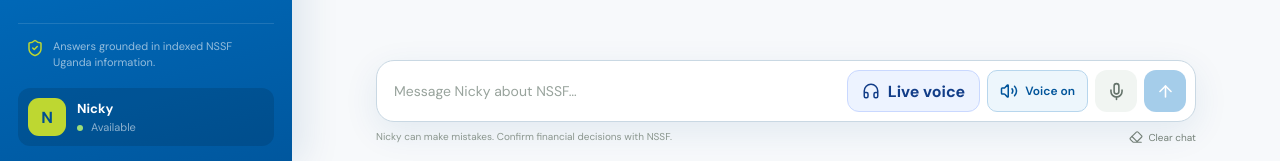
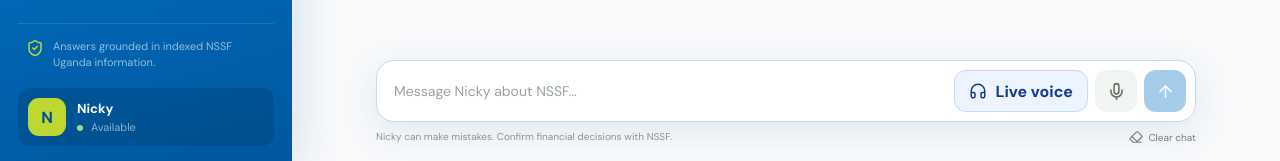
Before and after one commit to esther2145/Chatbot, a React (Vite) app in the folder frontend/: page / in a window 1280 px wide. Shown: the part 636-797 px from the top of the page. Built offline with nearby package versions, Linux system fonts and the light colour scheme; no server answers.

Commit message:
Remove redundant text voice toggle

```diff
--- a/frontend/src/App.css
+++ b/frontend/src/App.css
@@ -324,12 +324,6 @@ button:focus-visible, textarea:focus-visible, a:focus-visible {
 .service-status > span { width: 7px; height: 7px; border-radius: 50%; background: #d8a740; box-shadow: 0 0 0 4px rgba(216, 167, 64, .12); }
 .service-status.is-online { color: #287247; }
 .service-status.is-online > span { background: #27a75f; box-shadow: 0 0 0 4px rgba(39, 167, 95, .12); }
-.voice-control {
-  height: 40px; display: flex; align-items: center; gap: 7px; padding: 0 12px;
-  border: 1px solid var(--line); border-radius: 10px; color: var(--muted); background: #fff; font-size: 12px; font-weight: 600;
-}
-.voice-control.active { color: var(--nssf-blue-dark); border-color: #b7d6ed; background: var(--soft-blue); }
-
 .chat-stage { min-height: 0; flex: 1; display: flex; flex-direction: column; }
 .messages { min-height: 0; flex: 1; overflow-y: auto; padding: 34px 36px 24px; scroll-behavior: smooth; }
 .welcome-panel { max-width: 790px; margin: 2vh auto 38px; text-align: center; }
@@ -374,8 +368,7 @@ button:focus-visible, textarea:focus-visible, a:focus-visible {
 .composer textarea { flex: 1; max-height: 130px; min-height: 42px; padding: 11px 0 7px; resize: none; border: 0; outline: 0; color: var(--ink); background: transparent; font-size: 14px; line-height: 1.5; }
 .composer textarea::placeholder { color: #98a39c; }
 .composer-actions { display: flex; align-items: center; gap: 7px; flex: 0 0 auto; }
-.composer-actions .live-voice-launch,
-.composer-actions .voice-control { height: 42px; }
+.composer-actions .live-voice-launch { height: 42px; }
 .composer-icon, .send-button { width: 42px; height: 42px; display: grid; place-items: center; border: 0; border-radius: 12px; }
 .composer-icon { color: #64736a; background: #f1f5f2; }
 .composer-icon:hover { color: var(--nssf-blue); background: #e8f3fa; }
@@ -402,9 +395,8 @@ button:focus-visible, textarea:focus-visible, a:focus-visible {
 
 @media (max-width: 620px) {
   .workspace-header { min-height: 76px; padding: 13px 16px; }
-  .eyebrow, .service-status, .voice-control span { display: none; }
+  .eyebrow, .service-status { display: none; }
   .header-left h1 { font-size: 18px; }
-  .voice-control { width: 40px; padding: 0; justify-content: center; }
   .messages { padding: 25px 16px 16px; }
   .welcome-panel { margin-top: 0; }
   .welcome-panel h2 { font-size: 21px; }
--- a/frontend/src/App.tsx
+++ b/frontend/src/App.tsx
@@ -13,11 +13,9 @@ import {
   Sparkles,
   Square,
   Trash2,
-  Volume2,
-  VolumeX,
   X,
 } from "lucide-react";
-import { speakText, startListening } from "./utils/speech";
+import { startListening } from "./utils/speech";
 import {
   LiveVoice,
   type CallTranscriptMessage,
@@ -81,7 +79,6 @@ function App() {
     () => localStorage.getItem("nssf_active_id") || ""
   );
   const [question, setQuestion] = useState("");
-  const [voiceReplies, setVoiceReplies] = useState(true);
   const [listening, setListening] = useState(false);
   const [loading, setLoading] = useState(false);
   const [online, setOnline] = useState(false);
@@ -198,7 +195,6 @@ function App() {
           },
         ],
       }));
-      speakText(answer, voiceReplies);
     } catch (error: any) {
       if (error.name === "AbortError" || controllerRef.current !== controller) return;
       const errorMessage =
@@ -530,15 +526,6 @@ function App() {
                   <span>Live voice</span>
                 </button>
                 <button
-                  className={`voice-control ${voiceReplies ? "active" : ""}`}
-                  onClick={() => setVoiceReplies((value) => !value)}
-                  aria-label={`Turn spoken answers ${voiceReplies ? "off" : "on"}`}
-                  title="Toggle spoken answers"
-                >
-                  {voiceReplies ? <Volume2 size={18} /> : <VolumeX size={18} />}
-                  <span>Voice {voiceReplies ? "on" : "off"}</span>
-                </button>
-                <button
                   className={`composer-icon ${listening ? "listening" : ""}`}
                   onClick={startVoiceInput}
                   aria-label="Speak your question"
```
